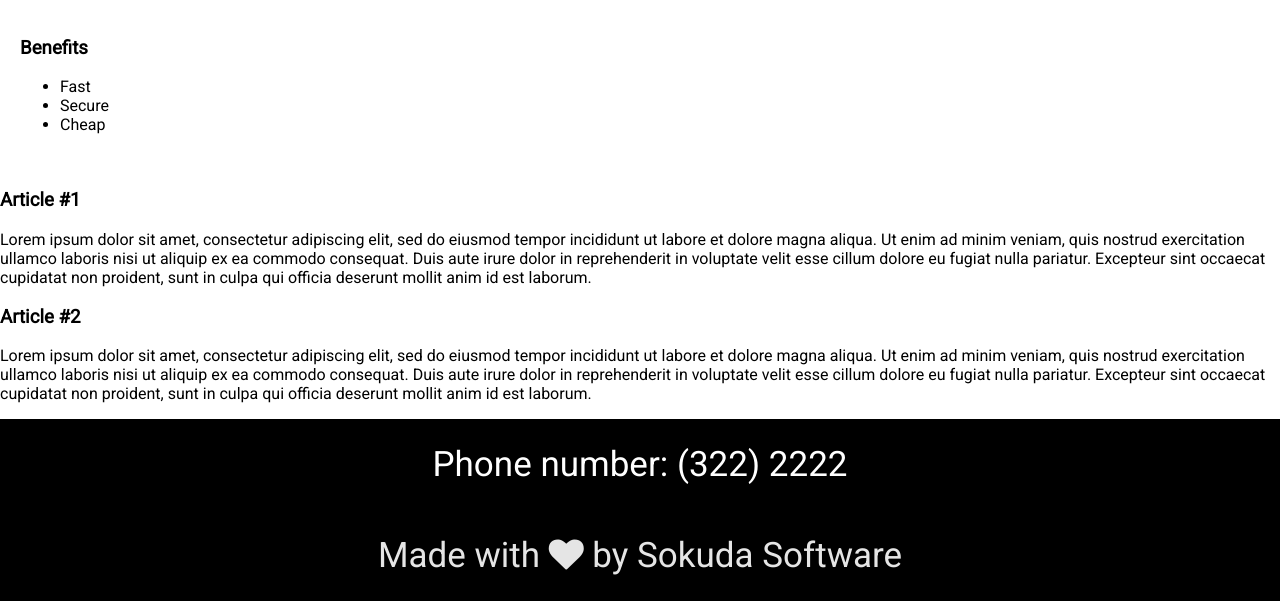
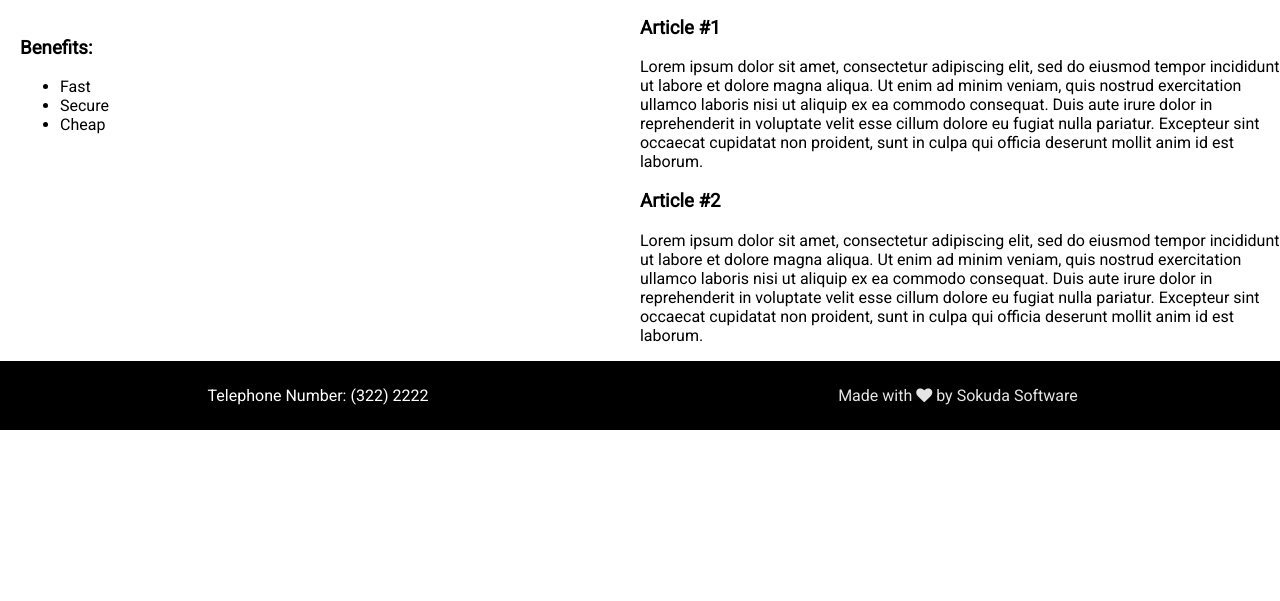
Before and after one commit to ErwinALX/Design-Startup-project, a plain HTML site: page index.html in a window 1280 px wide. Shown: the part 582-1183 px from the top of the page. After the commit the page ends 1012 px from the top, so only its background shows below. Drawn offline with Linux system fonts and the light colour scheme.

Commit message:
Initial Commit

```diff
--- a/index.html
+++ b/index.html
@@ -2,39 +2,30 @@
 <html lang="en">
   <head>
     <meta charset="utf-8">
-    <title>Clase CSS </title>
+    <title>HTML CSS Starter</title>
     <link rel="stylesheet" href="styles/main.css">
     <link rel="stylesheet" href="https://maxcdn.bootstrapcdn.com/font-awesome/4.7.0/css/font-awesome.min.css">
   </head>
   <body>
-    <!--
-    <div class='flex-parent'>
-      <div class='flex-child left'>
-        <div class='mini'>
-        </div>
-      </div>
-      <div class='flex-child right'>
-      </div>
-    </div>
-    -->
-    <!--/div page content -->
-    <nav class='navbar'>
+    <nav class="navbar">
       <i class="fa fa-shopping-cart shopping-cart" aria-hidden="true"></i>
     </nav>
-    <section class='hero'>
-      <h1 class='title'>Ecommerce Landing</h1>
+
+    <section class="hero">
+      <h1 class="title">Ecommerce Landing</h1>
     </section>
-    <div class='content'>
-      <aside class='benefits'>
-          <h3>Benefits</h3>
-          <ul>
-            <li>Fast</li>
-            <li>Secure</li>
-            <li>Cheap</li>
-          </ul>
 
+    <div class="content">
+      <aside class="benefits">
+        <h3>Benefits:</h3>
+        <ul>
+          <li>Fast</li>
+          <li>Secure</li>
+          <li>Cheap</li>
+        </ul>
       </aside>
-      <section class='blog'>
+
+      <section class="blog">
         <article>
           <h3>Article #1</h3>
           <p>Lorem ipsum dolor sit amet, consectetur adipiscing elit, sed do eiusmod tempor incididunt ut labore et dolore magna aliqua. Ut enim ad minim veniam, quis nostrud exercitation ullamco laboris nisi ut aliquip ex ea commodo consequat. Duis aute irure dolor in reprehenderit in voluptate velit esse cillum dolore eu fugiat nulla pariatur. Excepteur sint occaecat cupidatat non proident, sunt in culpa qui officia deserunt mollit anim id est laborum.</p>
@@ -46,11 +37,11 @@
       </section>
     </div>
 
-    <footer class='footer'>
-      <span class='footer-item contact'>
-        Phone number: (322) 2222
+    <footer class="footer">
+      <span class="footer-item contact">
+        Telephone Number: (322) 2222
       </span>
-      <span class='footer-item credits'>
+      <span class="footer-item credits">
         Made with <i class="fa fa-heart" aria-hidden="true"></i> by Sokuda Software
       </span>
     </footer>
--- a/styles/main.css
+++ b/styles/main.css
@@ -1,31 +1,28 @@
 @import url('https://fonts.googleapis.com/css?family=Roboto');
+
 * {
-  font-family: 'Roboto',sans-serif;
+    font-family: 'Roboto', sans-serif;
 }
-html, body{
+
+html, body {
     margin: 0;
     padding: 0;
     height: 100%;
+}
 
-}
 .flex-parent {
     height: 100%;
-
     display: flex;
     flex-direction: column;
     justify-content: center;
     align-items: center;
 }
 
-
 .flex-child {
     height: 100px;
     width: 100px;
-  /*flex: 1;
-  align-self: stretch;*/
     background-color: blue;
 }
-
 
 .flex-child.left {
     background-color: green;
@@ -34,9 +31,11 @@ html, body{
     justify-content: center;
     align-items: flex-start;
 }
+
 .flex-child.right {
     background-color: yellow;
 }
+
 .mini {
     background-color: blue;
     height: 20px;
@@ -53,6 +52,7 @@ html, body{
     padding-left: 20px;
     padding-right: 20px;
 }
+
 .navbar .shopping-cart {
     color: white;
     font-size: 45px;
@@ -60,9 +60,9 @@ html, body{
 
 .hero {
     height: 500px;
-  background-color: green;
+    background-color: red;
     display: flex;
-  flex-flow: column;
+    flex-direction: column;
     justify-content: center;
     align-items: center;
     background: url("https://images.unsplash.com/photo-1483347756197-71ef80e95f73?dpr=1&auto=format&fit=crop&w=1199&h=800&q=80&cs=tinysrgb&crop=");
@@ -71,19 +71,18 @@ html, body{
 
 .hero .title {
     color: white;
-  font-size: 50px;
+    font-size: 56px;
 }
 
 .benefits {
-  display: inline-block;
     padding: 20px;
 }
 
 .footer {
-  background-color:black;
+    background-color: black;
     display: block;
+}
 
-}
 .footer-item {
     display: inline-block;
     width: 100%;
@@ -92,23 +91,30 @@ html, body{
     padding-top: 25px;
     padding-bottom: 25px;
 }
+
 .footer-item.contact {
-  color:white;
-}
-.footer-item.credits {
-  color:#e5e5e5;
+    color: white;
 }
 
-@media (min-width:1024px) {
+.footer-item.credits {
+    color: #e5e5e5;
+}
 
-  .content .benefits{
+@media (min-width: 1024px) {
+    .footer-item {
+        font-size: 16px;
+        width: calc(50% - 4px);
+    }
+
+    .content .benefits {
         vertical-align: top;
         display: inline-block;
-      width: : calc(50% - 44px);
+        width: calc(50% - 44px);
     }
+
     .content .blog {
         vertical-align: top;
         display: inline-block;
-    width: : 50%;
+        width: 50%;
     }
 }
```
Lines whose indentation alone changed are shown as unchanged.
